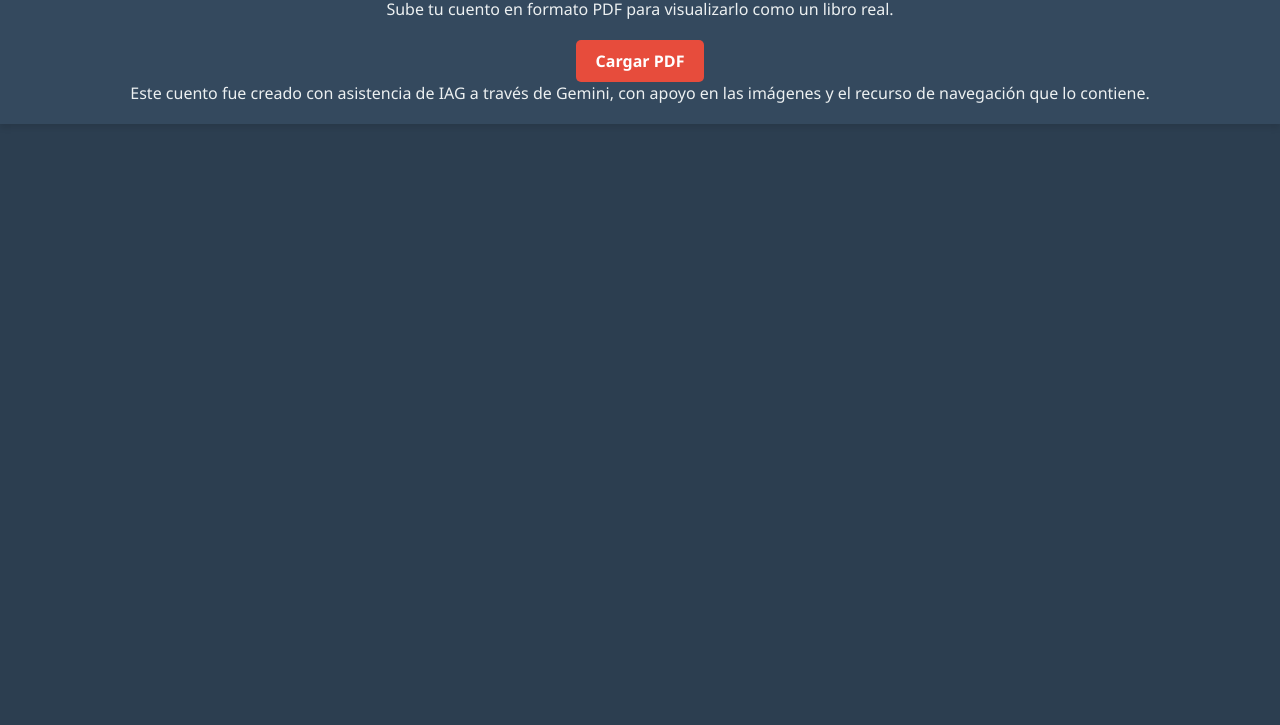
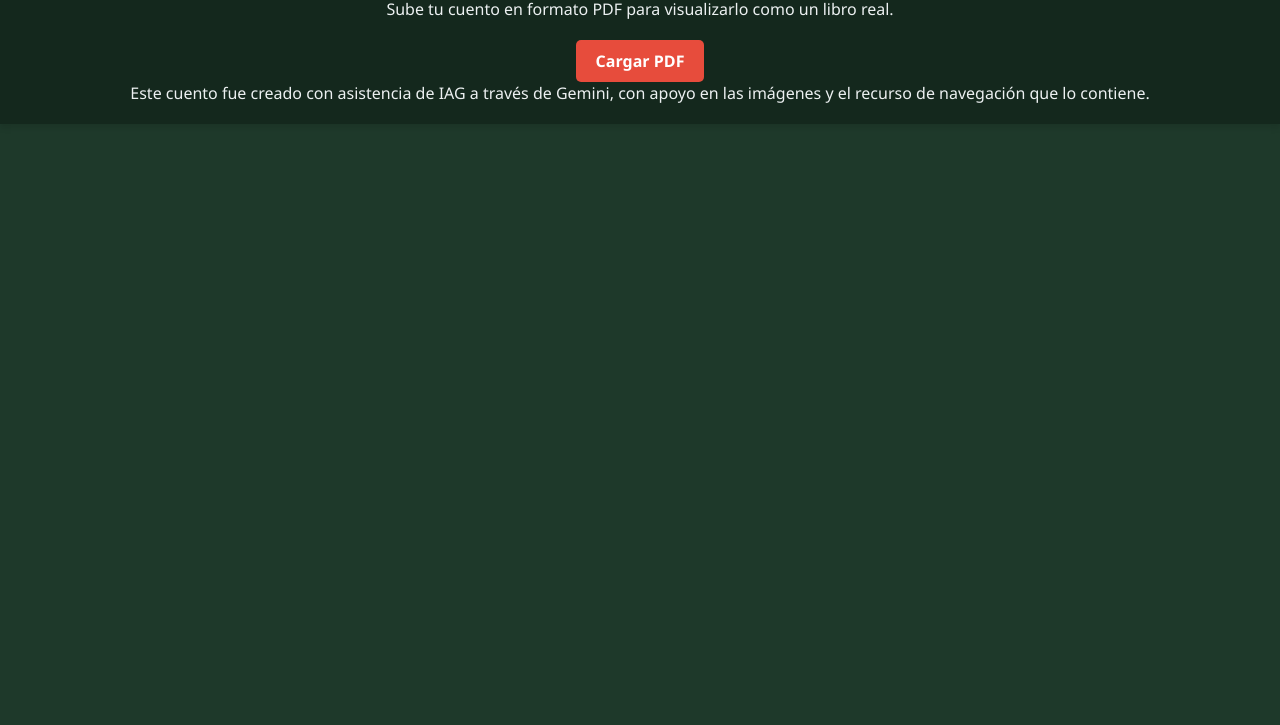
Before and after one commit to frodrigueztejera/cuento, a plain HTML site: page index.html in a window 1280 px wide. Shown: the part 75-800 px from the top of the page. Drawn offline with Linux system fonts and the light colour scheme; a script that the page names is missing.

Commit message:
Update style.css

```diff
--- a/style.css
+++ b/style.css
@@ -6,7 +6,7 @@
 
 body {
     font-family: 'Segoe UI', Tahoma, Geneva, Verdana, sans-serif;
-    background-color: #2c3e50;
+    background-color: #1e392a; /* Verde oscuro para el fondo general */
     color: #ecf0f1;
     display: flex;
     flex-direction: column;
@@ -17,7 +17,7 @@ body {
 .header {
     text-align: center;
     padding: 20px;
-    background-color: #34495e;
+    background-color: #14281d; /* Tono de verde más oscuro para contraste en el header */
     width: 100%;
     box-shadow: 0 4px 6px rgba(0,0,0,0.1);
 }
@@ -31,7 +31,7 @@ body {
 }
 
 input[type="file"] {
-    display: none; /* Ocultamos el input original feo */
+    display: none; /* Ocultamos el input original */
 }
 
 .upload-btn {
```
